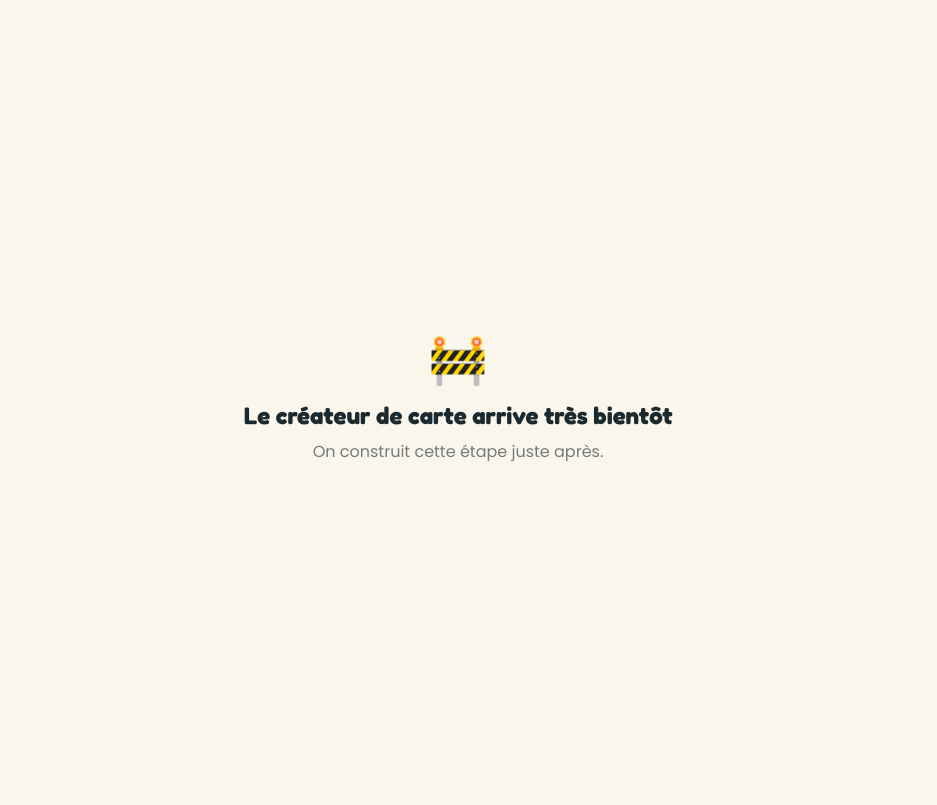
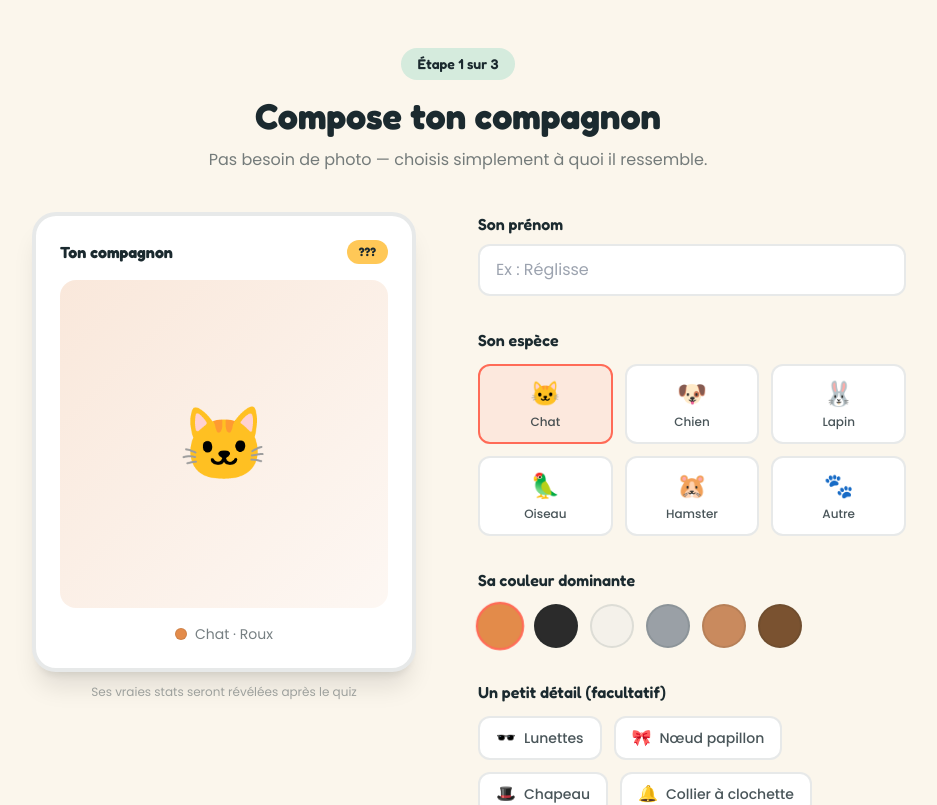
Before and after one commit to roxaneboire44-debug/pawdex, a Next.js app: page /creer in a window 1280 px wide. Shown: the top 805 px of the page, without its empty margins (182-1119 px from the left). Built offline with nearby package versions, Linux system fonts and the light colour scheme.

Commit message:
Update page.tsx

```diff
--- a/app/creer/page.tsx
+++ b/app/creer/page.tsx
@@ -1,12 +1,208 @@
+"use client";
+
+import { useState } from "react";
+import { useRouter } from "next/navigation";
+import Link from "next/link";
+
+const SPECIES = [
+  { id: "chat", label: "Chat", emoji: "🐱" },
+  { id: "chien", label: "Chien", emoji: "🐶" },
+  { id: "lapin", label: "Lapin", emoji: "🐰" },
+  { id: "oiseau", label: "Oiseau", emoji: "🦜" },
+  { id: "hamster", label: "Hamster", emoji: "🐹" },
+  { id: "autre", label: "Autre", emoji: "🐾" },
+];
+
+const COLORS = [
+  { id: "roux", label: "Roux", hex: "#E38B4A" },
+  { id: "noir", label: "Noir", hex: "#2B2B2B" },
+  { id: "blanc", label: "Blanc", hex: "#F4F1EA" },
+  { id: "gris", label: "Gris", hex: "#9AA0A6" },
+  { id: "tacheté", label: "Tacheté", hex: "#C98A5E" },
+  { id: "tricolore", label: "Tricolore", hex: "#7A5230" },
+];
+
+const DETAILS = [
+  { id: "lunettes", label: "Lunettes", emoji: "🕶️" },
+  { id: "noeud", label: "Nœud papillon", emoji: "🎀" },
+  { id: "chapeau", label: "Chapeau", emoji: "🎩" },
+  { id: "collier", label: "Collier à clochette", emoji: "🔔" },
+  { id: "aucun", label: "Aucun", emoji: "✨" },
+];
+
 export default function Creer() {
+  const router = useRouter();
+  const [name, setName] = useState("");
+  const [species, setSpecies] = useState(SPECIES[0].id);
+  const [color, setColor] = useState(COLORS[0].id);
+  const [detail, setDetail] = useState(DETAILS[4].id);
+
+  const speciesObj = SPECIES.find((s) => s.id === species)!;
+  const colorObj = COLORS.find((c) => c.id === color)!;
+  const detailObj = DETAILS.find((d) => d.id === detail)!;
+
+  function handleNext() {
+    const payload = { name: name.trim() || "Mon compagnon", species, color, detail };
+    try {
+      localStorage.setItem("pawdex_avatar", JSON.stringify(payload));
+    } catch {
+      // localStorage indisponible : on continue quand même
+    }
+    router.push("/quiz");
+  }
+
   return (
-    <main className="min-h-screen flex items-center justify-center px-6 text-center">
-      <div>
-        <div className="text-5xl mb-4">🚧</div>
-        <h1 className="font-display text-2xl font-bold text-ink mb-2">
-          Le créateur de carte arrive très bientôt
-        </h1>
-        <p className="text-ink/60">On construit cette étape juste après.</p>
+    <main className="min-h-screen px-6 py-12">
+      <div className="max-w-4xl mx-auto">
+        <div className="text-center mb-10">
+          <span className="inline-block px-4 py-1.5 rounded-full bg-mint/20 text-ink text-sm font-semibold font-display mb-4">
+            Étape 1 sur 3
+          </span>
+          <h1 className="font-display text-3xl sm:text-4xl font-bold text-ink">
+            Compose ton compagnon
+          </h1>
+          <p className="mt-3 text-ink/60">
+            Pas besoin de photo — choisis simplement à quoi il ressemble.
+          </p>
+        </div>
+
+        <div className="grid sm:grid-cols-2 gap-10 items-start">
+          {/* Preview card */}
+          <div className="sm:sticky sm:top-12">
+            <div className="max-w-sm mx-auto rounded-3xl bg-white border-4 border-ink/10 shadow-xl p-6">
+              <div className="flex items-center justify-between mb-4">
+                <span className="font-display font-bold text-ink truncate">
+                  {name.trim() || "Ton compagnon"}
+                </span>
+                <span className="px-3 py-1 rounded-full bg-sun text-ink text-xs font-bold font-display shrink-0">
+                  ???
+                </span>
+              </div>
+              <div
+                className="aspect-square rounded-2xl flex items-center justify-center text-7xl mb-4 relative overflow-hidden"
+                style={{
+                  background: `linear-gradient(135deg, ${colorObj.hex}33, ${colorObj.hex}11)`,
+                }}
+              >
+                <span>{speciesObj.emoji}</span>
+                {detail !== "aucun" && (
+                  <span className="absolute bottom-4 right-4 text-3xl">
+                    {detailObj.emoji}
+                  </span>
+                )}
+              </div>
+              <div className="flex items-center justify-center gap-2 text-sm text-ink/60">
+                <span
+                  className="w-3 h-3 rounded-full border border-ink/10"
+                  style={{ backgroundColor: colorObj.hex }}
+                />
+                {speciesObj.label} · {colorObj.label}
+              </div>
+            </div>
+            <p className="text-center text-ink/40 text-xs mt-3">
+              Ses vraies stats seront révélées après le quiz
+            </p>
+          </div>
+
+          {/* Form */}
+          <div className="space-y-8">
+            <div>
+              <label className="block font-display font-semibold text-ink mb-2">
+                Son prénom
+              </label>
+              <input
+                type="text"
+                value={name}
+                onChange={(e) => setName(e.target.value)}
+                placeholder="Ex : Réglisse"
+                maxLength={24}
+                className="w-full px-4 py-3 rounded-xl border-2 border-ink/10 bg-white focus:border-mint outline-none font-body"
+              />
+            </div>
+
+            <div>
+              <label className="block font-display font-semibold text-ink mb-3">
+                Son espèce
+              </label>
+              <div className="grid grid-cols-3 gap-3">
+                {SPECIES.map((s) => (
+                  <button
+                    key={s.id}
+                    onClick={() => setSpecies(s.id)}
+                    className={`flex flex-col items-center gap-1 py-3 rounded-xl border-2 transition-colors ${
+                      species === s.id
+                        ? "border-coral bg-coral/10"
+                        : "border-ink/10 bg-white hover:border-ink/20"
+                    }`}
+                  >
+                    <span className="text-2xl">{s.emoji}</span>
+                    <span className="text-xs font-medium text-ink/80">
+                      {s.label}
+                    </span>
+                  </button>
+                ))}
+              </div>
+            </div>
+
+            <div>
+              <label className="block font-display font-semibold text-ink mb-3">
+                Sa couleur dominante
+              </label>
+              <div className="flex flex-wrap gap-3">
+                {COLORS.map((c) => (
+                  <button
+                    key={c.id}
+                    onClick={() => setColor(c.id)}
+                    title={c.label}
+                    className={`w-11 h-11 rounded-full border-2 transition-transform ${
+                      color === c.id
+                        ? "border-coral scale-110"
+                        : "border-ink/10 hover:scale-105"
+                    }`}
+                    style={{ backgroundColor: c.hex }}
+                  />
+                ))}
+              </div>
+            </div>
+
+            <div>
+              <label className="block font-display font-semibold text-ink mb-3">
+                Un petit détail (facultatif)
+              </label>
+              <div className="flex flex-wrap gap-3">
+                {DETAILS.map((d) => (
+                  <button
+                    key={d.id}
+                    onClick={() => setDetail(d.id)}
+                    className={`px-4 py-2 rounded-xl border-2 flex items-center gap-2 transition-colors ${
+                      detail === d.id
+                        ? "border-coral bg-coral/10"
+                        : "border-ink/10 bg-white hover:border-ink/20"
+                    }`}
+                  >
+                    <span>{d.emoji}</span>
+                    <span className="text-sm font-medium text-ink/80">
+                      {d.label}
+                    </span>
+                  </button>
+                ))}
+              </div>
+            </div>
+
+            <button
+              onClick={handleNext}
+              className="w-full px-8 py-4 rounded-2xl bg-coral text-white font-display font-semibold text-lg shadow-lg shadow-coral/30 hover:scale-[1.02] transition-transform"
+            >
+              Continuer vers le quiz →
+            </button>
+            <Link
+              href="/"
+              className="block text-center text-sm text-ink/40 hover:text-ink/60"
+            >
+              ← Retour à l&apos;accueil
+            </Link>
+          </div>
+        </div>
       </div>
     </main>
   );
```
